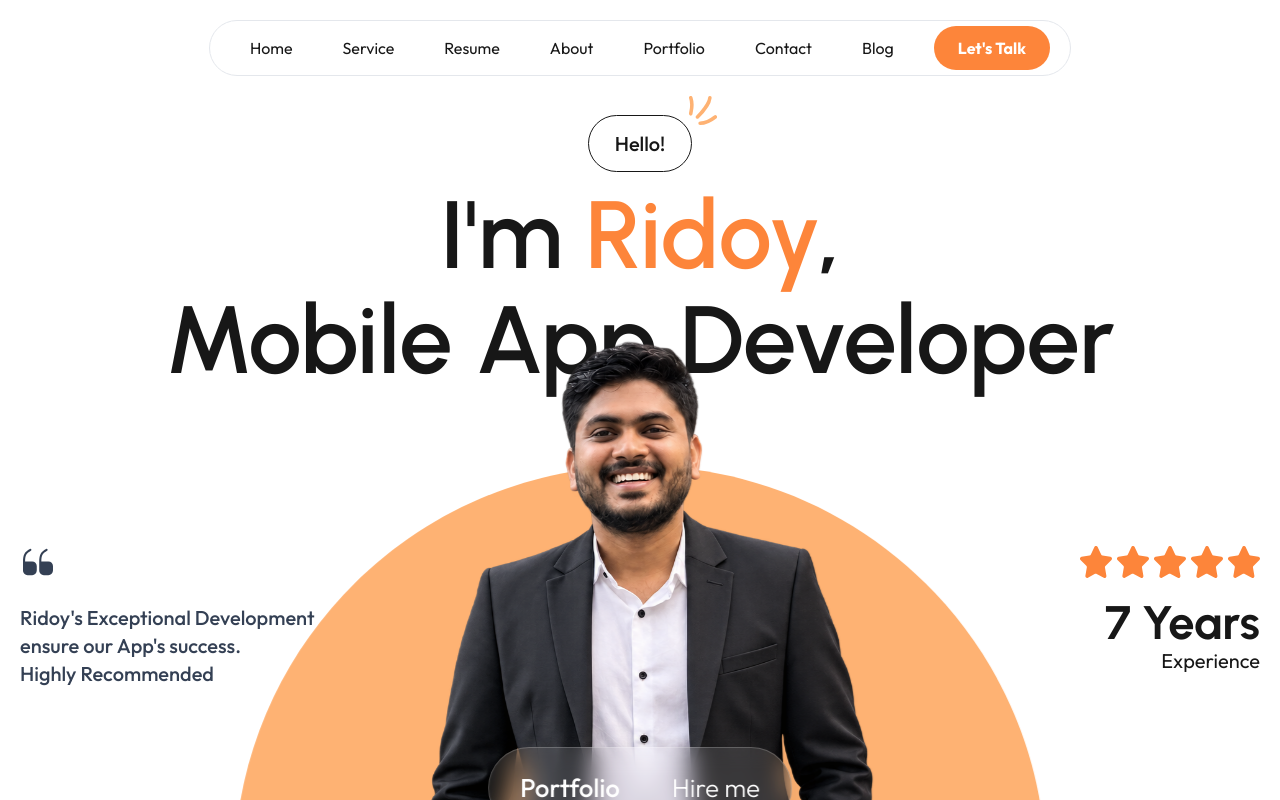
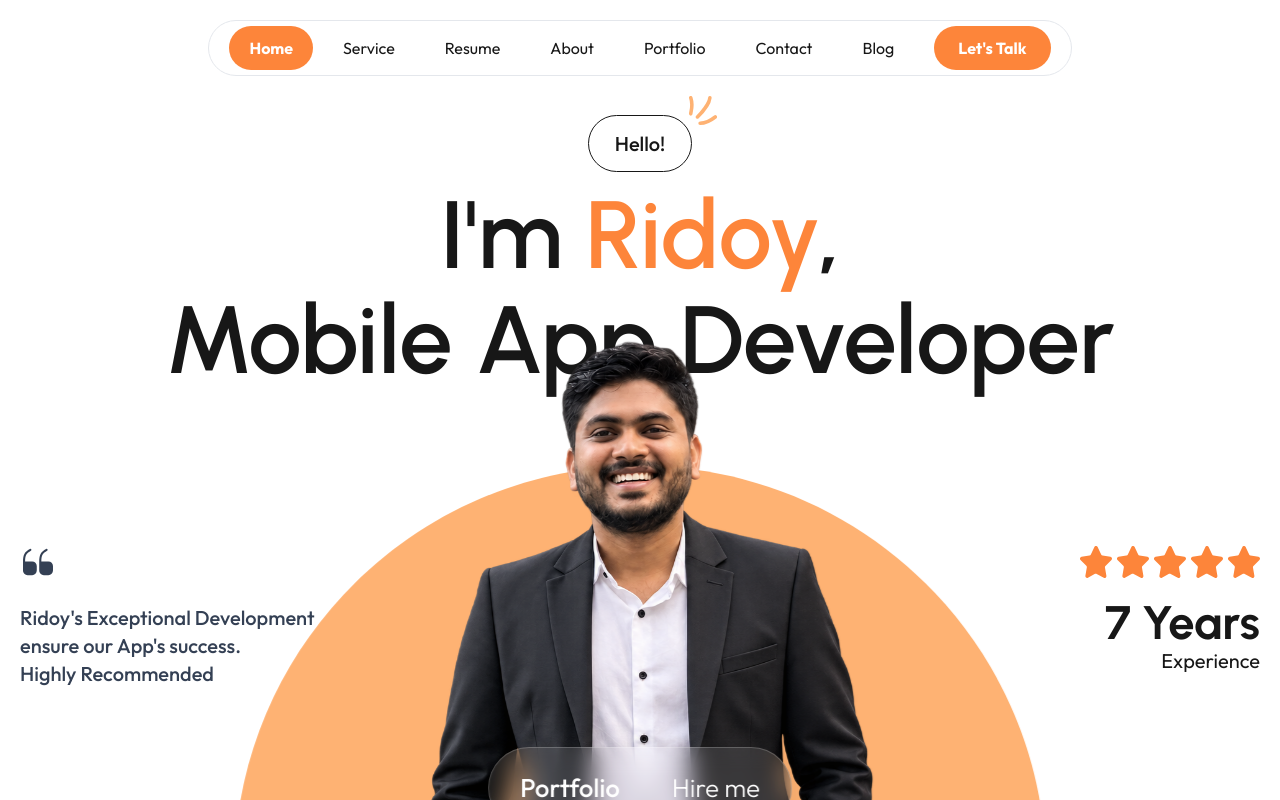
Before and after one commit to ridoy227/portfolio-reactJS, a React (Vite) app in the folder frontend/: page / in a window 1280 px wide. Shown: the top 800 px of the page. Built offline with nearby package versions, Linux system fonts and the light colour scheme.

Commit message:
add navbar function

```diff
--- a/frontend/src/components/Header.css
+++ b/frontend/src/components/Header.css
@@ -14,6 +14,11 @@
   width: max-content;
   gap: 10px;
   margin: 20px auto;
+  transition: transform 0.3s ease-in-out;
+}
+
+.header-container.hidden {
+  transform: translateY(-150%);
 }
 
 .nav-link {
--- a/frontend/src/components/Header.jsx
+++ b/frontend/src/components/Header.jsx
@@ -17,22 +17,57 @@ const Logo = () => (
 
 export const Header = () => {
   const [isCalendlyOpen, setIsCalendlyOpen] = useState(false);
-  const [rootElement, setRootElement] = useState(null);
+  const [activeSection, setActiveSection] = useState('home');
+  const [isVisible, setIsVisible] = useState(true);
 
   useEffect(() => {
-    // We get the root element after mount to avoid issues
-    setRootElement(document.getElementById('root'));
+    let lastScrollY = window.scrollY;
+
+    const handleScroll = () => {
+      const currentScrollY = window.scrollY;
+
+      if (currentScrollY > lastScrollY && currentScrollY > 100) {
+        setIsVisible(false);
+      } else {
+        setIsVisible(true);
+      }
+      lastScrollY = currentScrollY;
+
+      const sections = ['home', 'service', 'resume', 'about', 'project', 'contact', 'blog'];
+      const scrollPosition = currentScrollY + 150; // Offset for the fixed header
+
+      for (const section of sections) {
+        const element = document.getElementById(section);
+        if (element) {
+          const offsetTop = element.offsetTop;
+          const offsetBottom = offsetTop + element.offsetHeight;
+
+          if (scrollPosition >= offsetTop && scrollPosition < offsetBottom) {
+            setActiveSection(section);
+            break;
+          }
+        }
+      }
+    };
+
+    window.addEventListener('scroll', handleScroll, { passive: true });
+    // Call once initially
+    handleScroll();
+
+    return () => {
+      window.removeEventListener('scroll', handleScroll);
+    };
   }, []);
 
   return (
-    <header className="header-container">
-      <button className="nav-link" onClick={() => window.scrollTo({ top: 0, behavior: 'smooth' })}>Home</button>
-      <a href="#service" className="nav-link">Service</a>
-      <a href="#resume" className="nav-link">Resume</a>
-      <a href="#about" className="nav-link">About</a>
-      <a href="#project" className="nav-link">Portfolio</a>
-      <a href="#contact" className="nav-link">Contact</a>
-      <a href="#blog" className="nav-link">Blog</a>
+    <header className={`header-container ${isVisible ? '' : 'hidden'}`}>
+      <a href="#home" className={`nav-link ${activeSection === 'home' ? 'active' : ''}`}>Home</a>
+      <a href="#service" className={`nav-link ${activeSection === 'service' ? 'active' : ''}`}>Service</a>
+      <a href="#resume" className={`nav-link ${activeSection === 'resume' ? 'active' : ''}`}>Resume</a>
+      <a href="#about" className={`nav-link ${activeSection === 'about' ? 'active' : ''}`}>About</a>
+      <a href="#project" className={`nav-link ${activeSection === 'project' ? 'active' : ''}`}>Portfolio</a>
+      <a href="#contact" className={`nav-link ${activeSection === 'contact' ? 'active' : ''}`}>Contact</a>
+      <a href="#blog" className={`nav-link ${activeSection === 'blog' ? 'active' : ''}`}>Blog</a>
 
       <button className="header-btn-primary" onClick={() => setIsCalendlyOpen(true)}>
         Let's Talk
--- a/frontend/src/components/HeroSection.jsx
+++ b/frontend/src/components/HeroSection.jsx
@@ -11,7 +11,7 @@ import imgVector from '../assets/b2effe9bec60307f97eb158dbc2f791ee7dd0eef.svg';
 
 export const HeroSection = () => {
   return (
-    <section className="hero-container">
+    <section className="hero-container" id="home">
       {/* Decorative Vectors could go here */}
       <div className="hero-decorations">
         {/* Placeholder for complex SVG background elements */}
--- a/frontend/src/index.css
+++ b/frontend/src/index.css
@@ -24,7 +24,7 @@ body {
   background-color: var(--bg-color);
   color: var(--text-dark);
   min-height: 100vh;
-  overflow-x: hidden;
+  overflow-x: clip;
 }
 
 .app-container {
@@ -32,5 +32,5 @@ body {
   flex-direction: column;
   width: 100%;
   min-height: 100vh;
-  overflow-x: hidden;
+  overflow-x: clip;
 }
```
